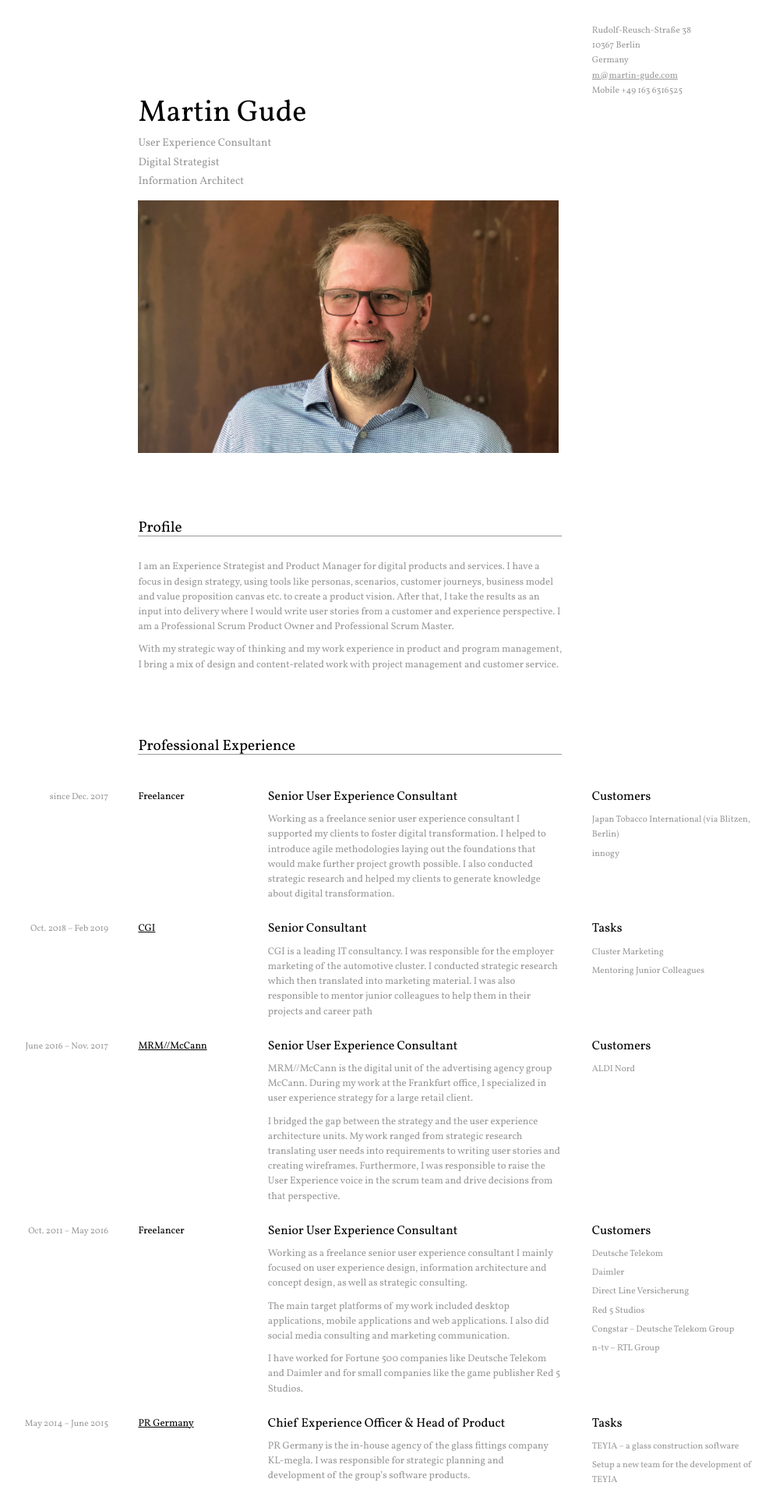
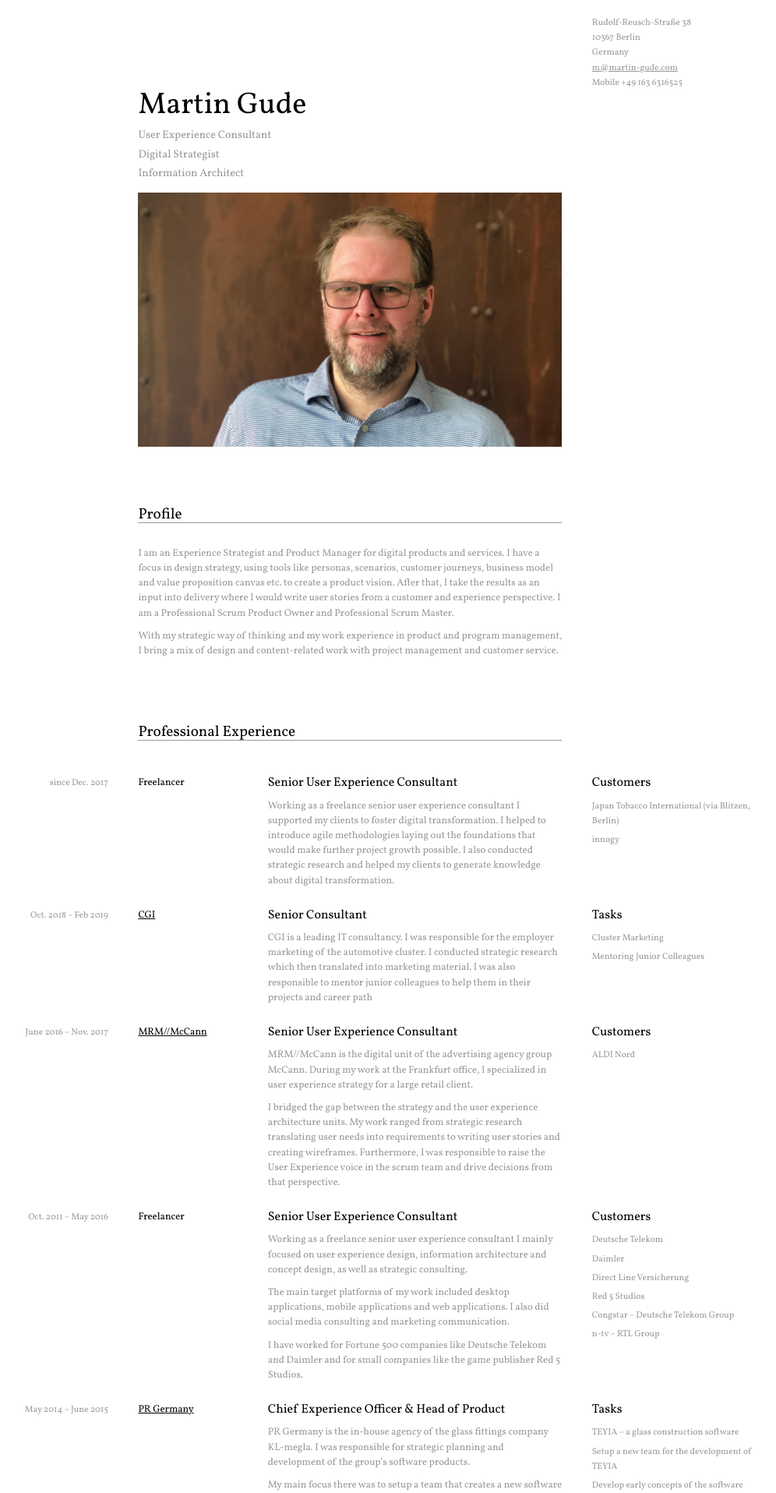
Before and after one commit to ma6/ma6.github.io, a Jekyll site: the page built from _pages/index.md, in a window 1280 px wide. Shown: the top 1915 px of the page at 78% size, without its empty margins (149-1145 px from the left). Built offline with Jekyll 4.4.1, drawn with Linux system fonts in a browser that asks for light colours.

Commit message:
Update header.html

```diff
--- a/_includes/header.html
+++ b/_includes/header.html
@@ -1,4 +1,3 @@
-<div id="header">
 <div class="row">
     <div class="three columns offset-by-nine small">
         <p>
@@ -32,9 +31,12 @@
             <li>Digital Strategist</li>
             <li>Information Architect</li>
         </ul>
+    </div>
+</div>
+<div class="row">
+    <div class="seven columns offset-by-two">
         <p>
-                <img srcset="/images/mgu2x.jpg 2x, /images/mgu1x.jpg 1x" src="/images/mgu1x.jpg">
+            <img srcset="/images/mgu2x.jpg 2x, /images/mgu1x.jpg 1x" src="/images/mgu1x.jpg" style="width: 100%; height: auto;">
         </p>
     </div>
 </div>
-</div>
```
Lines whose indentation alone changed are shown as unchanged.
